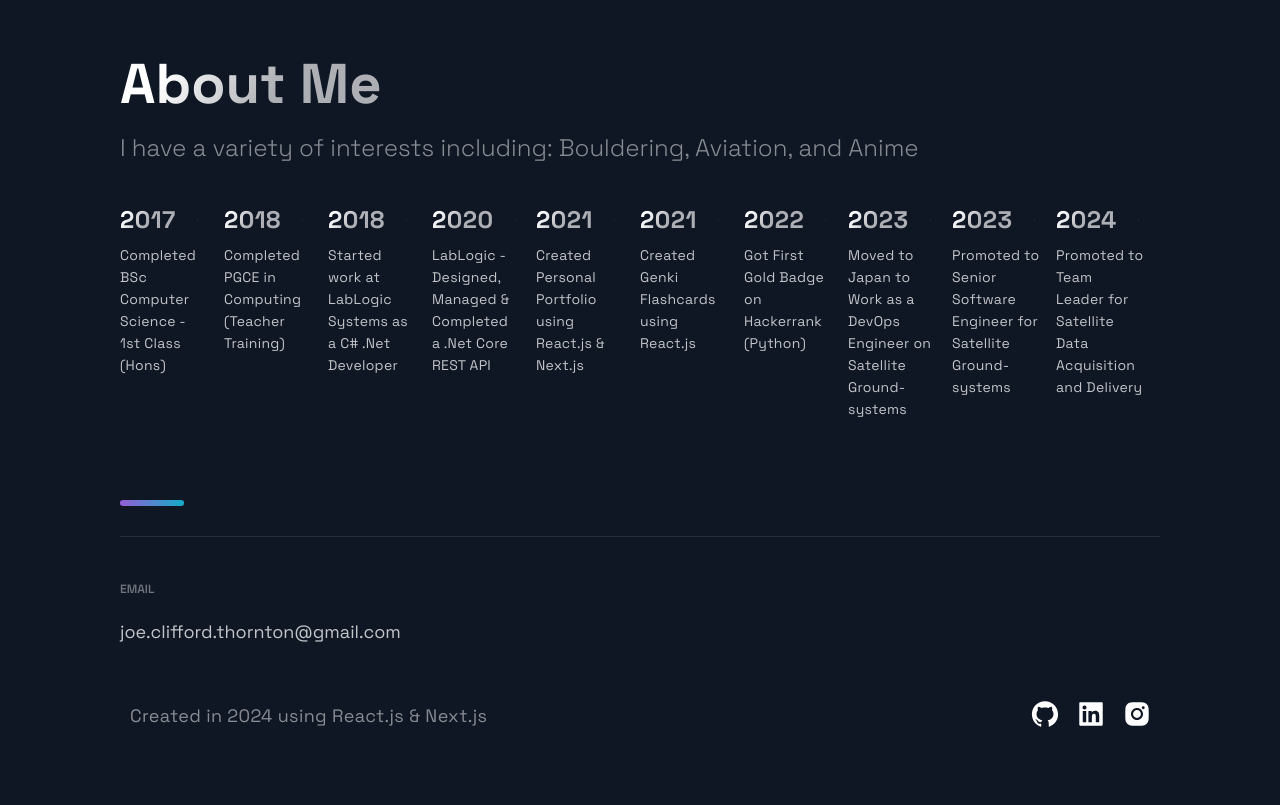
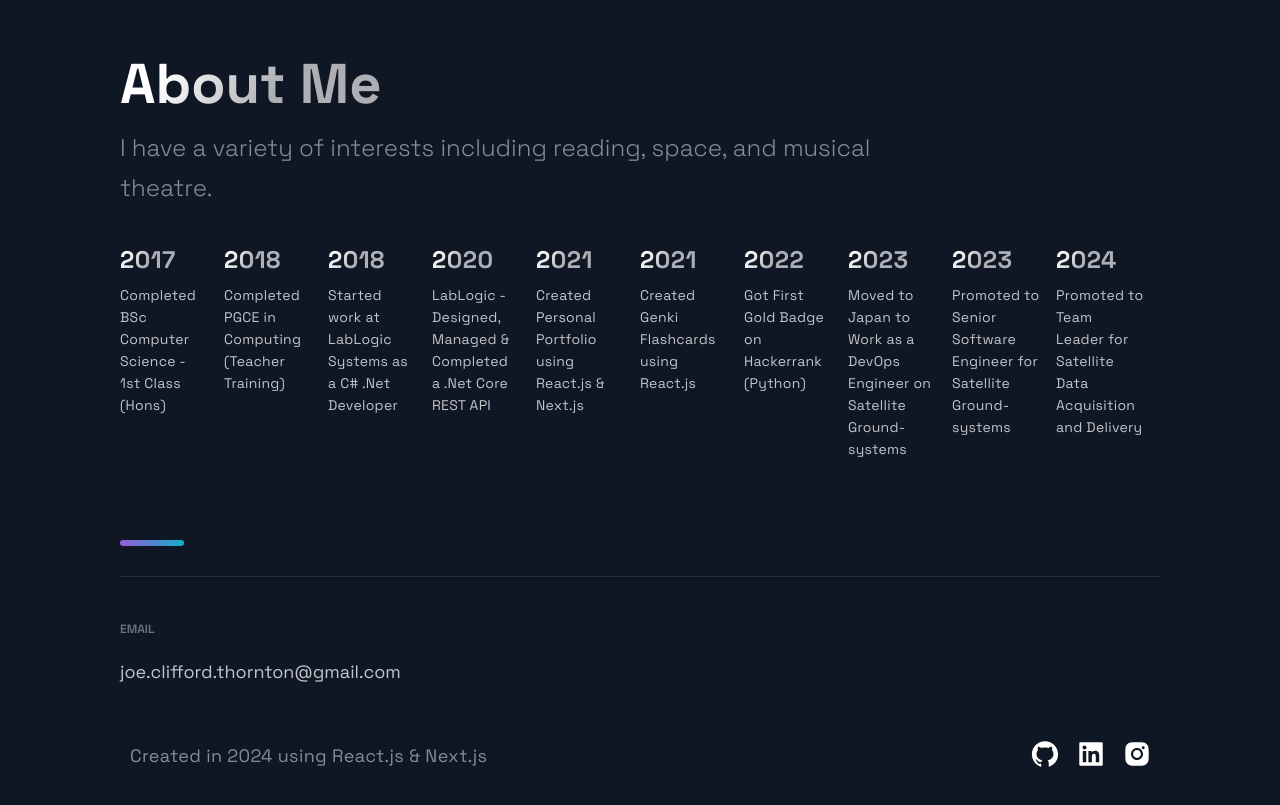
Before and after one commit to FlyLikeAPenguin/React-Portfolio, a Next.js app: page / in a window 1280 px wide. Shown: the part 4140-4945 px from the top of the page. Built offline with nearby package versions, Linux system fonts and the light colour scheme.

Commit message:
Updated aboutme

```diff
--- a/src/components/TimeLine/TimeLine.js
+++ b/src/components/TimeLine/TimeLine.js
@@ -48,7 +48,7 @@ const Timeline = () => {
         About Me
       </SectionTitle>
       <SectionText>
-        I have a variety of interests including: Bouldering, Aviation, and Anime
+        I have a variety of interests including reading, space, and musical theatre.
       </SectionText>
       <CarouselContainer ref={carouselRef} onScroll={handleScroll}>
         <>
```
